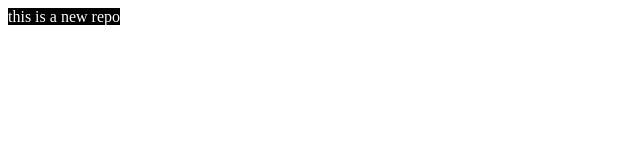
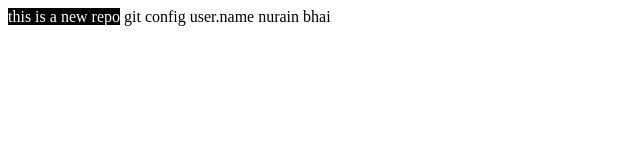
Before and after one commit to shaikh-Irfan-Ali/localrepo, a plain HTML site: page index.html in a window 1280 px wide. Shown: the whole page, without its empty margins (0-640 px from the left). Drawn offline with Linux system fonts and the light colour scheme.

Commit message:
updated index file

```diff
--- a/index.html
+++ b/index.html
@@ -10,3 +10,6 @@
     <p>this is a new repo</p>
 </body>
 </html>
+
+git config user.name
+nurain bhai
```
